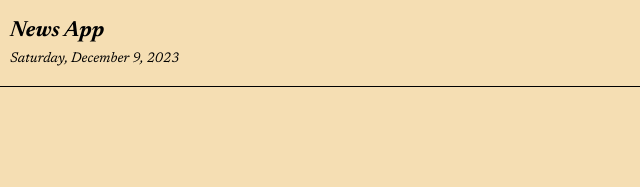
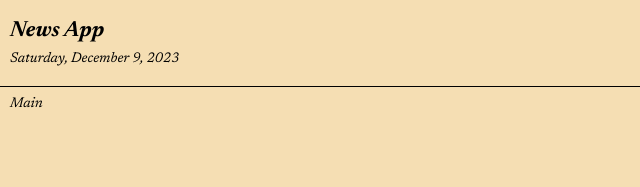
Before and after one commit to rdevil23/News-App, a React (Vite) app: page / in a window 1280 px wide. Shown: the top 187 px of the page, without its empty margins (0-640 px from the left). Built offline with nearby package versions, Linux system fonts and the light colour scheme.

Commit message:
feat: add main block

```diff
--- a/src/App.jsx
+++ b/src/App.jsx
@@ -1,9 +1,13 @@
 import Header from './components/Header/Header';
+import Main from './pages/Main';
 
 function App() {
   return (
     <>
       <Header />
+      <div className="container">
+        <Main />
+      </div>
     </>
   );
 }
--- a/src/index.css
+++ b/src/index.css
@@ -14,3 +14,8 @@
   background-color: wheat;
   color: black;
 }
+
+.container {
+  padding: 10px;
+  min-height: 100vh;
+}
--- /dev/null
+++ b/src/pages/Main.jsx
@@ -0,0 +1,7 @@
+import styles from './styles.module.css';
+
+const Main = () => {
+  return <main className={styles.main}>Main</main>;
+};
+
+export default Main;
--- /dev/null
+++ b/src/pages/styles.module.css
@@ -0,0 +1,7 @@
+.main {
+  display: flex;
+  width: 100%;
+  flex-direction: column;
+  gap: 10px;
+  font-size: 14px;
+}
```
